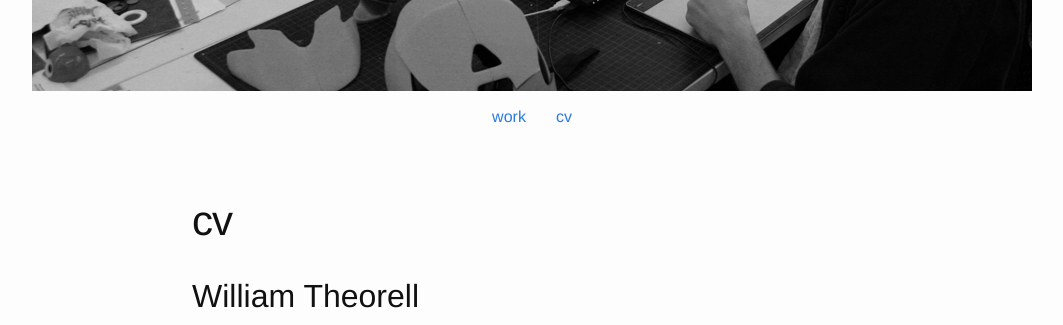
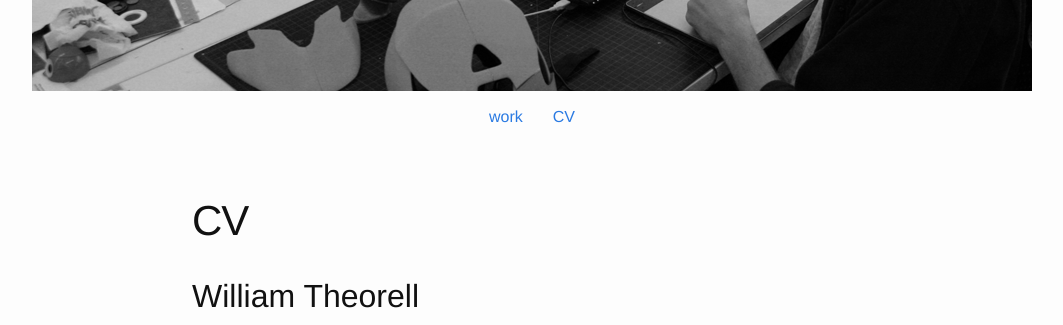
Before and after one commit to williamtheorell/williamtheorell.github.io, a Jekyll site: the page built from about.md, in a window 1280 px wide. Shown: the part 362-687 px from the top of the page, without its empty margins (108-1171 px from the left). Built offline with Jekyll 4.4.1, drawn with Linux system fonts in a browser that asks for light colours.

Commit message:
cv update

```diff
--- a/_includes/header.html
+++ b/_includes/header.html
@@ -16,7 +16,7 @@
         <div class="navbar-collapse collapse">
           <ul class="nav navbar-nav">
             <li class="active"><a href="/">work</a></li>
-            <li><a href="/cv">cv</a></li>
+            <li><a href="/CV">CV</a></li>
           </ul>
         </div><!--/.nav-collapse -->
       </div>
--- a/about.md
+++ b/about.md
@@ -1,7 +1,7 @@
 ---
 layout: page
-title: cv
-permalink: /cv/
+title: CV
+permalink: /CV/
 ---
 
 # William Theorell
```
